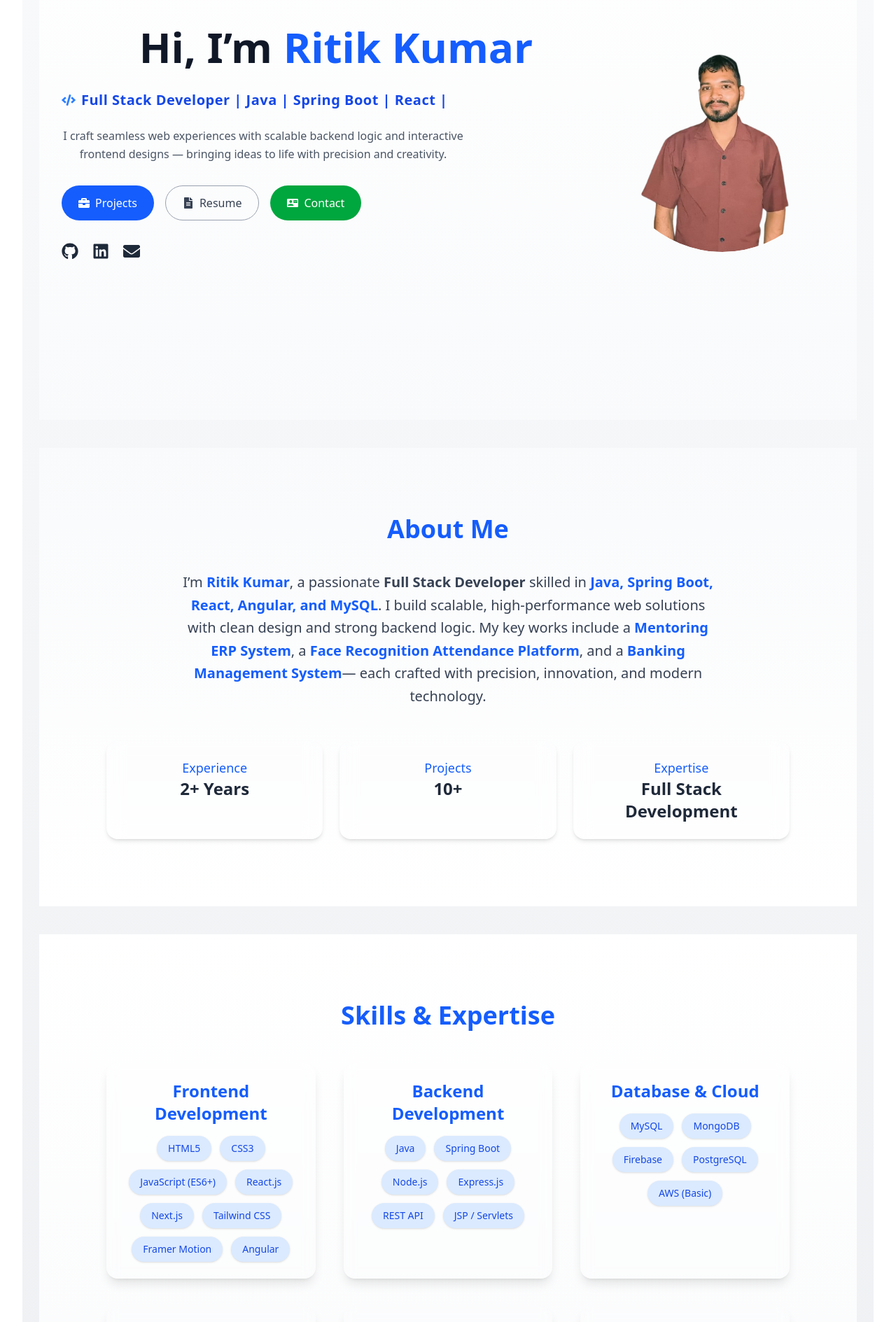
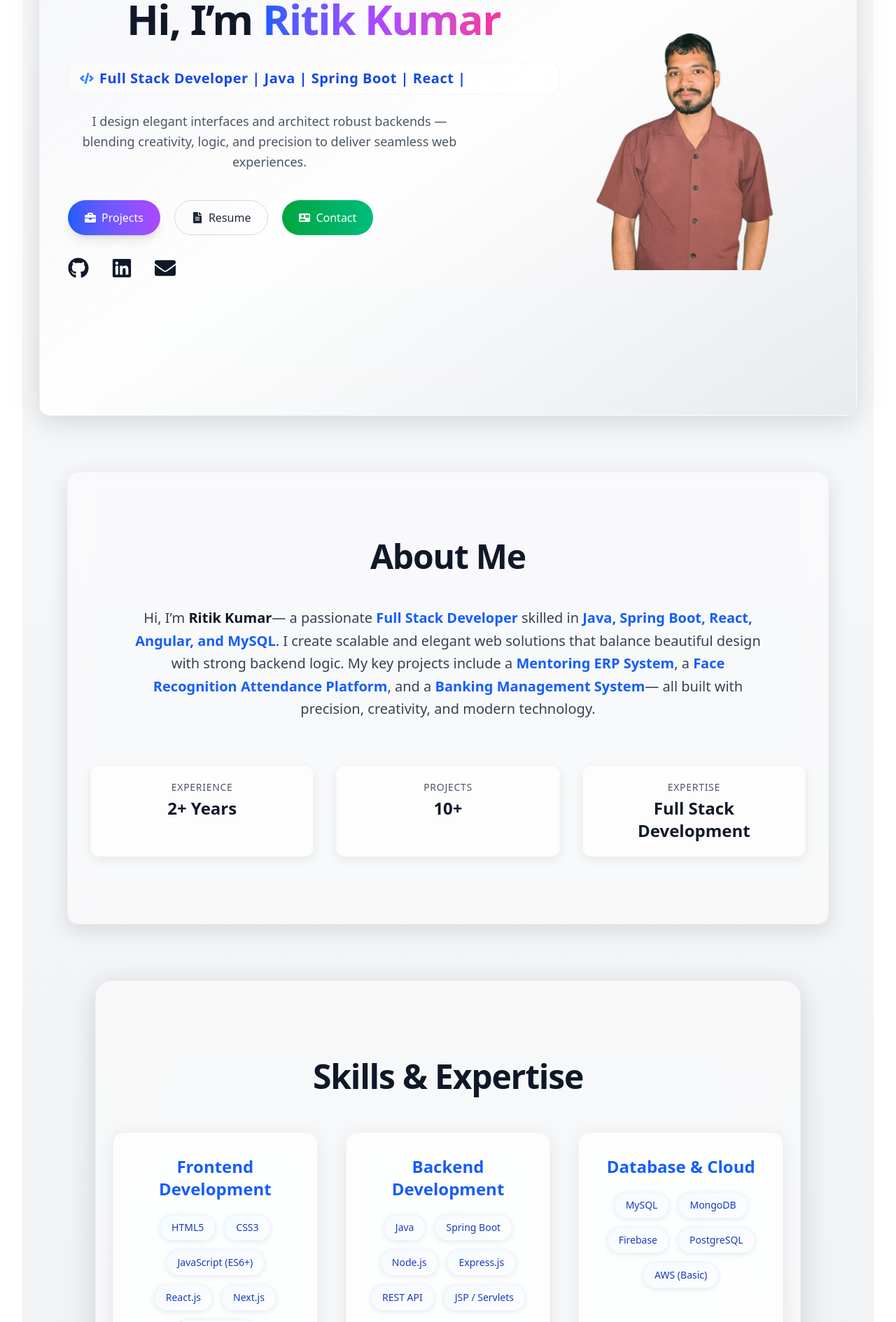
Before and after one commit to ritikdolly/Portfolio, a React (Vite) app: page / in a window 1280 px wide. Shown: the part 340-2229 px from the top of the page at 70% size. Built offline with nearby package versions, Linux system fonts and the light colour scheme.

Commit message:
modify in pages

```diff
--- a/src/index.css
+++ b/src/index.css
@@ -1,14 +1,27 @@
 @import "tailwindcss";
 
-@theme {
-  /* You can extend theme colors or fonts here if needed */
-}
-
-/* Optional: smooth transition between themes */
+/* Optional: smooth color transitions */
 * {
   transition: background-color 0.3s ease, color 0.3s ease;
 }
 
+@layer base {
+  :root {
+    color-scheme: light;
+  }
+
+  .dark {
+    color-scheme: dark;
+  }
+
+  body {
+    @apply bg-white text-gray-900;
+  }
+
+  .dark body {
+    @apply bg-gray-900 text-gray-100;
+  }
+}
 
 :root{
 --max-w: 1300px;
@@ -23,4 +36,4 @@
 
 
 /* simple dark mode example */
-.dark body { background: #e1e2e3 }
+/* .dark body { background: #e1e2e3 } */
--- a/src/pages/Home.jsx
+++ b/src/pages/Home.jsx
@@ -8,7 +8,7 @@ import Skills from '../sections/Skills/Skills'
 
 export default function Home(){
 return (
-<div className="space-y-10">
+<div className="space-y-20">
 <Hero />
 <About/>
 <Skills/>
--- a/src/sections/About/About.jsx
+++ b/src/sections/About/About.jsx
@@ -3,17 +3,23 @@ import { motion } from "framer-motion";
 
 export default function About() {
   return (
-    <section
+    <motion.section
       id="about"
-      className="py-24 bg-gradient-to-b from-gray-50 to-white dark:from-gray-900 dark:to-gray-800 text-gray-800 dark:text-gray-100"
+      className="py-24 mx-2 md:mx-10 rounded-2xl shadow-[0_8px_30px_rgb(0,0,0,0.12)]
+                 bg-white/40 dark:bg-gray-900/50 backdrop-blur-lg border border-gray-200/40 dark:border-gray-700/40
+                 text-gray-800 dark:text-gray-100 overflow-hidden"
+      initial={{ opacity: 0, y: 80 }}
+      whileInView={{ opacity: 1, y: 0 }}
+      transition={{ duration: 0.9, ease: "easeOut" }}
+      viewport={{ once: false, amount: 0.3 }}
     >
-      <div className="max-w-5xl mx-auto px-6 text-center">
+      <div className="max-w-6xl mx-auto px-8 text-center">
         {/* Title */}
         <motion.h2
-          className="text-4xl font-bold text-blue-600 dark:text-blue-400 mb-10"
-          initial={{ opacity: 0, y: -40 }}
+          className="text-5xl font-semibold text-gray-900 dark:text-gray-100 mb-12 tracking-tight"
+          initial={{ opacity: 0, y: -30 }}
           whileInView={{ opacity: 1, y: 0 }}
-          transition={{ duration: 0.8 }}
+          transition={{ duration: 0.7 }}
           viewport={{ once: true }}
         >
           About Me
@@ -21,23 +27,26 @@ export default function About() {
 
         {/* Description */}
         <motion.p
-          className="text-lg md:text-xl leading-relaxed text-gray-700 dark:text-gray-300 max-w-3xl mx-auto"
-          initial={{ opacity: 0, y: 30 }}
+          className="text-lg md:text-xl leading-relaxed text-gray-700 dark:text-gray-300 max-w-4xl mx-auto"
+          initial={{ opacity: 0, y: 40 }}
           whileInView={{ opacity: 1, y: 0 }}
           transition={{ duration: 0.8, delay: 0.2 }}
           viewport={{ once: true }}
         >
-          I’m{" "}
-          <span className="font-semibold text-blue-600 dark:text-blue-400">
+          Hi, I’m{" "}
+          <span className="font-semibold text-gray-900 dark:text-white">
             Ritik Kumar
           </span>
-          , a passionate{" "}
-          <span className="font-semibold">Full Stack Developer</span> skilled in{" "}
+          — a passionate{" "}
+          <span className="font-semibold text-blue-600 dark:text-blue-400">
+            Full Stack Developer
+          </span>{" "}
+          skilled in{" "}
           <span className="font-semibold text-blue-600 dark:text-blue-400">
             Java, Spring Boot, React, Angular, and MySQL
           </span>
-          . I build scalable, high-performance web solutions with clean design
-          and strong backend logic. My key works include a{" "}
+          . I create scalable and elegant web solutions that balance beautiful
+          design with strong backend logic. My key projects include a{" "}
           <span className="font-semibold text-blue-600 dark:text-blue-400">
             Mentoring ERP System
           </span>
@@ -49,11 +58,11 @@ export default function About() {
           <span className="font-semibold text-blue-600 dark:text-blue-400">
             Banking Management System
           </span>
-          — each crafted with precision, innovation, and modern technology.
+          — all built with precision, creativity, and modern technology.
         </motion.p>
 
-        {/* Animated Highlights */}
-        <div className="grid grid-cols-1 sm:grid-cols-3 gap-6 mt-12">
+        {/* Highlights */}
+        <div className="grid grid-cols-1 sm:grid-cols-3 gap-8 mt-16">
           {[
             { title: "Experience", value: "2+ Years" },
             { title: "Projects", value: "10+" },
@@ -61,24 +70,25 @@ export default function About() {
           ].map((item, index) => (
             <motion.div
               key={index}
-              className="p-6 bg-white/10 dark:bg-gray-800/40 rounded-2xl shadow-md backdrop-blur-md"
+              className="p-5 rounded-xl shadow-[0_4px_15px_rgba(0,0,0,0.08)]
+                         bg-white/50 dark:bg-gray-800/50 backdrop-blur-md border border-gray-200/30 dark:border-gray-700/30
+                         hover:shadow-[0_6px_25px_rgba(0,0,0,0.12)] transition-all duration-300"
               initial={{ opacity: 0, y: 50 }}
               whileInView={{ opacity: 1, y: 0 }}
-              whileHover={{
-                scale: 1.1,
-                boxShadow: "0 0 25px rgba(59,130,246,0.6)",
-              }}
-              transition={{ duration: 0.5, delay: index * 0.2 }}
+              transition={{ duration: 0.6, delay: index * 0.2 }}
               viewport={{ once: true }}
+              whileHover={{ scale: 1.04 }}
             >
-              <h4 className="text-lg font-medium text-blue-600 dark:text-blue-400">
+              <h4 className="text-sm font-medium text-gray-600 dark:text-gray-400 uppercase tracking-wider">
                 {item.title}
               </h4>
-              <p className="text-2xl font-semibold">{item.value}</p>
+              <p className="text-2xl font-semibold text-gray-900 dark:text-white mt-1">
+                {item.value}
+              </p>
             </motion.div>
           ))}
         </div>
       </div>
-    </section>
+    </motion.section>
   );
 }
--- a/src/sections/Hero/Hero.jsx
+++ b/src/sections/Hero/Hero.jsx
@@ -12,14 +12,11 @@ import { MdContactMail } from "react-icons/md";
 
 export default function Hero() {
   const [displayText, setDisplayText] = useState("");
-
-  // ✅ Declare fullText outside of useEffect (and not as dependency)
-  const fullText = "Fiull Stack Developer | Java | Spring Boot | React |";
+  const fullText = "Foull Stack Developer | Java | Spring Boot | React |";
 
   useEffect(() => {
     let index = 0;
-    setDisplayText(""); // clear text first
-
+    setDisplayText("");
     const timer = setInterval(() => {
       if (index < fullText.length) {
         setDisplayText((prev) => prev + fullText.charAt(index));
@@ -28,75 +25,81 @@ export default function Hero() {
         clearInterval(timer);
       }
     }, 60);
-
-    // cleanup
     return () => clearInterval(timer);
-  }, []); // ✅ empty dependency array — run once only
+  }, []);
 
   return (
-    <section
+    <motion.section
       id="hero"
-      className="flex flex-col md:flex-row items-center justify-between min-h-screen px-8 py-20 bg-gradient-to-b from-white to-gray-50 dark:from-gray-900 dark:to-gray-800 overflow-hidden"
+      className="flex flex-col md:flex-row items-center justify-between min-h-screen px-10 py-20
+                 bg-gradient-to-br from-gray-100/90 via-white/80 to-gray-200/80
+                 dark:from-gray-900/90 dark:via-gray-800/80 dark:to-gray-900/70
+                 backdrop-blur-2xl border border-white/20 dark:border-gray-700/40
+                 shadow-[0_8px_40px_rgba(0,0,0,0.15)] rounded-2xl
+                 text-gray-900 dark:text-gray-100 transition-all duration-700 ease-in-out"
+      initial={{ opacity: 0, y: 50, scale: 0.95 }}
+      whileInView={{ opacity: 1, y: 0, scale: 1 }}
+      whileHover={{
+        scale: 1.02,
+        boxShadow: "0 0 50px rgba(255,255,255,0.1)",
+      }}
+      transition={{ duration: 1.2, type: "spring" }}
+      viewport={{ once: false, amount: 0.3 }}
     >
       {/* Left Content */}
       <motion.div
+        className="flex-1 space-y-6"
         initial={{ opacity: 0, x: -80 }}
         whileInView={{ opacity: 1, x: 0 }}
         transition={{ duration: 1 }}
-        viewport={{ once: true }}
-        className="flex-1 space-y-6"
       >
-        {/* Name */}
         <motion.h1
+          className="text-5xl md:text-6xl font-extrabold leading-tight tracking-tight"
           whileHover={{ scale: 1.05 }}
-          transition={{ duration: 0.4 }}
-          className="text-4xl md:text-6xl font-extrabold leading-tight text-gray-900 dark:text-white"
         >
           Hi, I’m{" "}
-          <span className="text-blue-600 dark:text-blue-400">Ritik Kumar</span>
+          <span className="bg-clip-text text-transparent bg-gradient-to-r from-blue-600 via-purple-500 to-pink-500">
+            Ritik Kumar
+          </span>
         </motion.h1>
 
-        {/* Typewriter Role */}
         <motion.h2
-          className="text-lg md:text-xl font-semibold text-gray-700 dark:text-gray-300 flex items-center justify-center md:justify-start gap-2"
+          className="text-lg md:text-xl font-semibold text-gray-700 dark:text-gray-300 flex items-center
+                     gap-2 bg-white/20 dark:bg-gray-800/30 px-4 py-2 rounded-xl backdrop-blur-md border border-gray-300/20"
           initial={{ opacity: 0, y: 20 }}
           whileInView={{ opacity: 1, y: 0 }}
-          transition={{ delay: 0.2, duration: 0.8 }}
         >
           <FaCode className="text-blue-500 text-xl" />
-          <span className="whitespace-pre text-blue-700 dark:text-blue-400 tracking-wide">
+          <span className="whitespace-pre tracking-wide text-blue-700 dark:text-blue-400">
             {displayText}
           </span>
           <span className="border-r-4 border-blue-600 animate-pulse ml-1"></span>
         </motion.h2>
 
-        {/* Intro */}
         <motion.p
-          className="text-gray-600 dark:text-gray-400 text-sm md:text-base max-w-xl leading-relaxed"
-          initial={{ opacity: 0, y: 30 }}
+          className="text-gray-600 dark:text-gray-400 text-base md:text-lg max-w-xl leading-relaxed"
+          initial={{ opacity: 0, y: 20 }}
           whileInView={{ opacity: 1, y: 0 }}
-          transition={{ delay: 0.3, duration: 0.8 }}
         >
-          I craft seamless web experiences with scalable backend logic and
-          interactive frontend designs — bringing ideas to life with precision
-          and creativity.
+          I design elegant interfaces and architect robust backends — blending
+          creativity, logic, and precision to deliver seamless web experiences.
         </motion.p>
 
         {/* Buttons */}
         <motion.div
-          className="flex flex-wrap justify-center md:justify-start gap-4 mt-8"
+          className="flex flex-wrap gap-5 mt-10"
           initial={{ opacity: 0 }}
           whileInView={{ opacity: 1 }}
-          transition={{ delay: 0.5, duration: 0.8 }}
+          transition={{ delay: 0.3 }}
         >
           <motion.a
             href="#projects"
             whileHover={{
-              scale: 1.08,
-              boxShadow: "0 0 20px rgba(59,130,246,0.6)",
+              scale: 1.1,
+              boxShadow: "0 0 25px rgba(59,130,246,0.6)",
             }}
-            transition={{ duration: 0.3 }}
-            className="flex items-center gap-2 px-6 py-3 bg-blue-600 text-white rounded-full font-medium hover:bg-blue-700"
+            className="flex items-center gap-2 px-6 py-3 bg-gradient-to-r from-blue-600 to-purple-500
+                       text-white rounded-full font-medium shadow-lg hover:opacity-90"
           >
             <FaBriefcase /> Projects
           </motion.a>
@@ -105,12 +108,11 @@ export default function Hero() {
             href="/resume.pdf"
             target="_blank"
             whileHover={{
-              scale: 1.08,
-              boxShadow: "0 0 20px rgba(255,255,255,0.4)",
+              scale: 1.1,
+              boxShadow: "0 0 20px rgba(255,255,255,0.2)",
             }}
-            transition={{ duration: 0.3 }}
-            className="flex items-center gap-2 px-6 py-3 border border-gray-400 dark:border-gray-600
-            text-gray-700 dark:text-gray-300 rounded-full font-medium hover:bg-gray-200 dark:hover:bg-gray-700"
+            className="flex items-center gap-2 px-6 py-3 border border-gray-400/40 dark:border-gray-600/40
+                       text-gray-800 dark:text-gray-200 rounded-full font-medium hover:bg-gray-100/40 dark:hover:bg-gray-700/40"
           >
             <FaFileAlt /> Resume
           </motion.a>
@@ -118,18 +120,17 @@ export default function Hero() {
           <motion.a
             href="#contact"
             whileHover={{
-              scale: 1.08,
+              scale: 1.1,
               boxShadow: "0 0 20px rgba(34,197,94,0.6)",
             }}
-            transition={{ duration: 0.3 }}
-            className="flex items-center gap-2 px-6 py-3 bg-green-600 text-white rounded-full font-medium hover:bg-green-700"
+            className="flex items-center gap-2 px-6 py-3 bg-gradient-to-r from-green-600 to-emerald-500 text-white rounded-full font-medium"
           >
             <MdContactMail /> Contact
           </motion.a>
         </motion.div>
 
-        {/* Social Icons */}
-        <div className="flex gap-5 mt-8 text-2xl">
+        {/* Social Links */}
+        <div className="flex gap-8 mt-8 text-3xl">
           <motion.a
             href="https://github.com/ritikdolly"
             target="_blank"
@@ -158,27 +159,26 @@ export default function Hero() {
         </div>
       </motion.div>
 
-      {/* Right Image */}
+      {/* Right Image — Clean, No Background */}
       <motion.div
         initial={{ opacity: 0, scale: 0.8, rotateY: 10 }}
         whileInView={{ opacity: 1, scale: 1, rotateY: 0 }}
         whileHover={{
-          rotateY: 15,
+          rotateY: 10,
           rotateX: 5,
-          scale: 1.08,
-          boxShadow: "0 20px 40px rgba(59,130,246,0.3)",
+          scale: 1.05,
+          boxShadow: "0 30px 50px rgba(0,0,0,0.25)",
         }}
-        viewport={{ once: false, amount: 0.4 }}
-        transition={{ duration: 0.8, type: "spring" }}
-        className="w-64 h-64 md:w-80 md:h-80 rounded-full overflow-hidden mt-10 md:mt-0 bg-transparent"
+        transition={{ duration: 1 }}
+        className="w-72 h-72 md:w-96 md:h-96 rounded-3xl overflow-hidden mt-10 md:mt-0"
         style={{ transformStyle: "preserve-3d", perspective: 1000 }}
       >
         <img
           src="/src/assets/images/ritikKr.png"
           alt="Ritik Kumar"
-          className="w-full h-full object-cover rounded-full"
+          className="w-full h-full object-cover rounded-3xl"
         />
       </motion.div>
-    </section>
+    </motion.section>
   );
 }
--- a/src/sections/Skills/Skills.jsx
+++ b/src/sections/Skills/Skills.jsx
@@ -4,46 +4,74 @@ import { skillsData } from "../../utils/data";
 
 export default function Skills() {
   return (
-    <section
+    <motion.section
       id="skills"
-      className="py-24 bg-gradient-to-b from-white to-gray-50 dark:from-gray-900 dark:to-gray-800 text-center"
+      className="relative py-28 mx-6 sm:mx-10 lg:mx-20 text-center rounded-3xl overflow-hidden
+                 bg-white/40 dark:bg-gray-900/60 backdrop-blur-2xl
+                 border border-gray-200/50 dark:border-gray-700/40
+                 shadow-[0_8px_40px_rgba(0,0,0,0.15)]"
+      initial={{ opacity: 0, y: 100, scale: 0.95 }}
+      whileInView={{ opacity: 1, y: 0, scale: 1 }}
+      transition={{ duration: 1.2, ease: "easeOut" }}
+      viewport={{ once: false, amount: 0.25 }}
     >
+      {/* Title */}
       <motion.h2
-        className="text-4xl font-bold text-blue-600 dark:text-blue-400 mb-12"
-        initial={{ opacity: 0, y: -30 }}
+        className="text-5xl font-semibold text-gray-900 dark:text-gray-100 mb-14 tracking-tight"
+        initial={{ opacity: 0, y: -40 }}
         whileInView={{ opacity: 1, y: 0 }}
-        transition={{ duration: 0.8 }}
+        transition={{ duration: 0.8, ease: "easeOut" }}
         viewport={{ once: true }}
       >
         Skills & Expertise
       </motion.h2>
 
-      <div className="max-w-5xl mx-auto grid grid-cols-1 sm:grid-cols-2 lg:grid-cols-3 gap-10 px-6">
+      {/* Skills Grid */}
+      <div className="relative max-w-6xl mx-auto grid grid-cols-1 sm:grid-cols-2 lg:grid-cols-3 gap-10 px-6">
         {skillsData.map((category, index) => (
           <motion.div
             key={index}
-            className="p-6 bg-white/10 dark:bg-gray-800/50 rounded-2xl shadow-lg backdrop-blur-sm"
-            initial={{ opacity: 0, y: 40 }}
+            className="group p-8 rounded-2xl bg-white/60 dark:bg-gray-800/60 backdrop-blur-md
+                       border border-gray-200/40 dark:border-gray-700/40
+                       shadow-[0_4px_25px_rgba(0,0,0,0.08)] hover:shadow-[0_6px_30px_rgba(0,0,0,0.12)]
+                       transition-all duration-700 ease-out"
+            initial={{ opacity: 0, y: 80 }}
             whileInView={{ opacity: 1, y: 0 }}
+            transition={{
+              duration: 0.8,
+              delay: index * 0.15,
+              ease: [0.25, 0.1, 0.25, 1],
+            }}
+            viewport={{ once: false, amount: 0.3 }}
             whileHover={{
-              scale: 1.05,
-              rotateX: 10,
-              boxShadow: "0 0 25px rgba(59,130,246,0.4)",
+              scale: 1.04,
+              y: -5,
+              borderColor: "rgba(59,130,246,0.4)",
+              boxShadow:
+                "0 12px 35px rgba(59,130,246,0.25), 0 4px 15px rgba(59,130,246,0.15)",
             }}
-            transition={{ duration: 0.6 }}
-            viewport={{ once: true }}
           >
-            <h3 className="text-2xl font-semibold text-blue-600 dark:text-blue-400 mb-4">
+            {/* Title */}
+            <h3 className="text-2xl font-semibold text-blue-600 dark:text-blue-400 mb-5">
               {category.title}
             </h3>
+
+            {/* Skills */}
             <div className="flex flex-wrap justify-center gap-3">
               {category.skills.map((skill, idx) => (
                 <motion.span
                   key={idx}
-                  className="px-4 py-2 bg-blue-100 dark:bg-gray-700 text-blue-700 dark:text-blue-300 rounded-full text-sm font-medium shadow-sm hover:shadow-blue-400/30"
+                  className="px-4 py-2 bg-gradient-to-br from-blue-50/60 to-white/40
+                             dark:from-gray-700/60 dark:to-gray-800/40
+                             text-blue-800 dark:text-blue-200 rounded-full text-sm font-medium
+                             border border-blue-200/30 dark:border-gray-600/40
+                             shadow-[0_2px_8px_rgba(0,0,0,0.08)] transition-all duration-300"
                   whileHover={{
-                    scale: 1.15,
-                    rotate: Math.random() * 10 - 5,
+                    scale: 1.12,
+                    rotate: Math.random() * 6 - 3,
+                    boxShadow:
+                      "0 0 20px rgba(59,130,246,0.4), 0 0 35px rgba(59,130,246,0.25)",
+                    backgroundColor: "rgba(255,255,255,0.15)",
                   }}
                   transition={{ type: "spring", stiffness: 200 }}
                 >
@@ -54,6 +82,6 @@ export default function Skills() {
           </motion.div>
         ))}
       </div>
-    </section>
+    </motion.section>
   );
 }
```
Also changed, not shown: src/components/Footer/Footer.jsx (+39 -25 lines), src/components/Navbar/Navbar.jsx (+56 -40 lines), src/context/ThemeContext.jsx (+14 -11 lines), src/hooks/useTheme.jsx (+3 -4 lines), src/main.jsx (+0 -16 lines), src/sections/Contact/Contact.jsx (+88 -64 lines), src/sections/Projects/Projects.jsx (+72 -39 lines).
